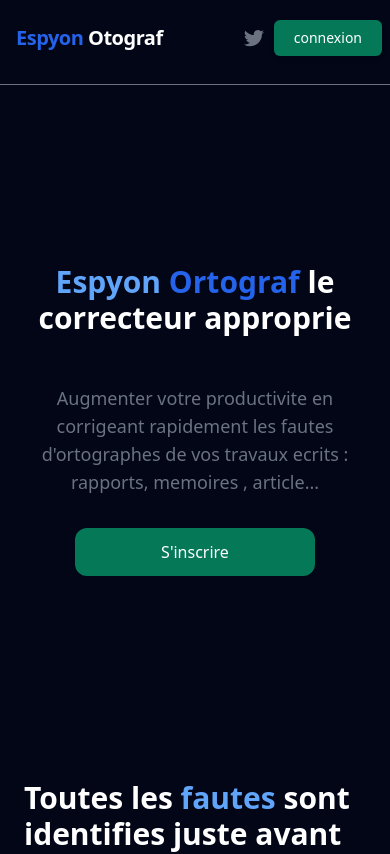
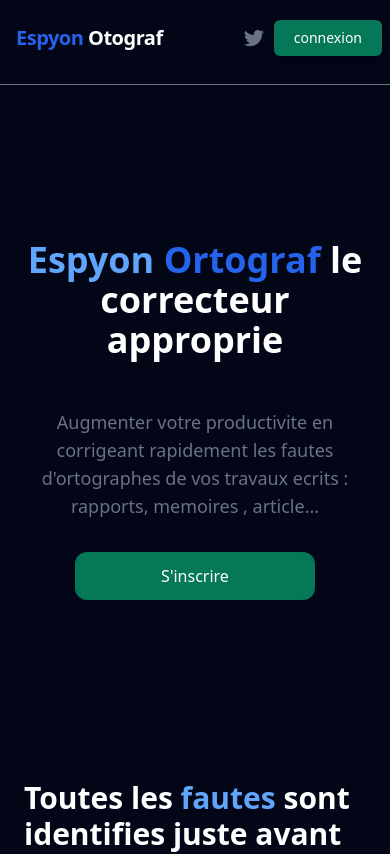
Before and after one commit to sarilusblaise/espyon-otograf, a Next.js app: page / in a window 390 px wide. Shown: the top 854 px of the page. Built offline with nearby package versions, Linux system fonts and the light colour scheme.

Commit message:
fixed intro text size on mobile screen

```diff
--- a/app/page.jsx
+++ b/app/page.jsx
@@ -9,7 +9,7 @@
 				<Header />
 				<main className='flex flex-1 w-full flex-col items-center justify-center text-center px-4 sm:mt-20 mt-10'>
 					<div className='flex flex-col justify-center items-center min-h-[70vh]'>
-						<h2 className='mx-auto max-w-4xl font-display text-3xl text-center font-bold tracking-normal text-white sm:text-7xl '>
+						<h2 className='mx-auto max-w-4xl font-display text-4xl text-center font-bold tracking-normal text-white sm:text-7xl '>
 							<span className='text-blue-400'>Espyon</span>{' '}
 							<span className='text-blue-600'>Ortograf</span> le{' '}
 							<span>correcteur</span> approprie
```
